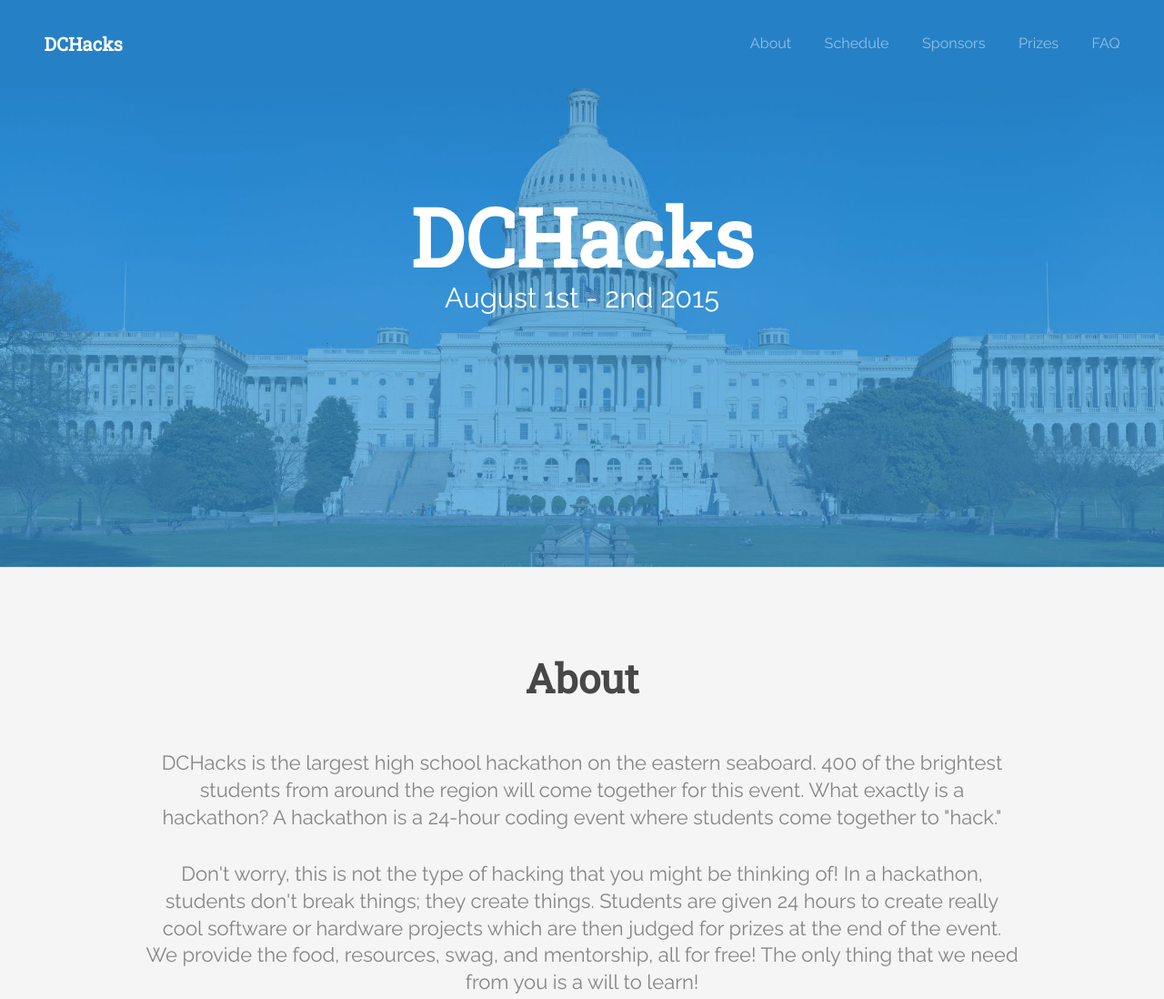
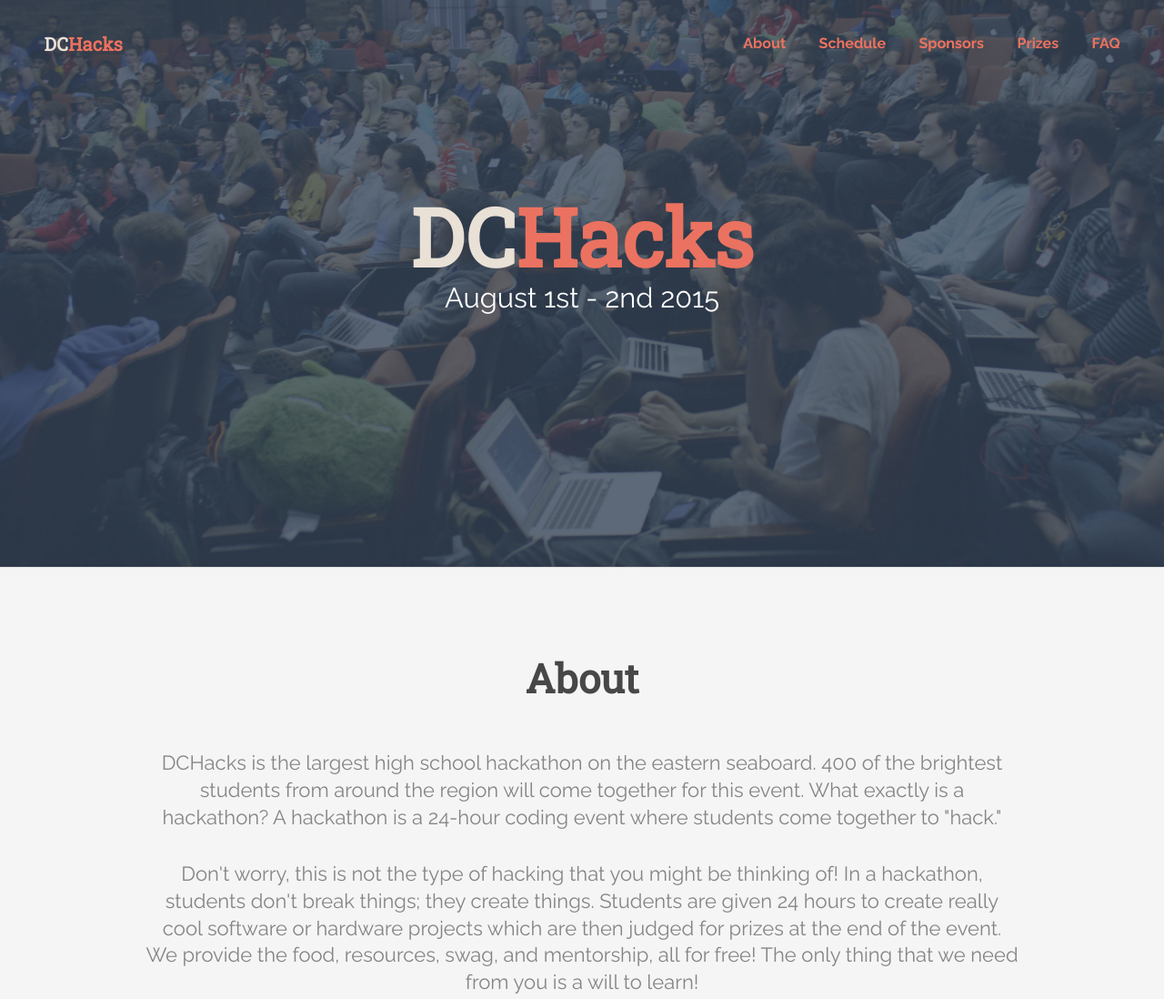
Before and after one commit to DCHacks/dchacks.github.io, a plain HTML site: page index.html in a window 1280 px wide. Shown: the top 1098 px of the page at 91% size. Drawn offline with Linux system fonts and the light colour scheme.

Commit message:
add files

```diff
--- a/css/style.css
+++ b/css/style.css
@@ -931,18 +931,18 @@
 /* Header */
 
 	body.landing #header {
-		background-color: #2680C5;
 		left: 0;
-		position: fixed;
+		position: absolute;
 		top: 0;
 	}
 
 		body.landing #header nav a {
-			color: rgba(255, 255, 255, 0.5);
+			color: #EB7260;
+			font-weight: bold;
 		}
 
 	#header {
-		background-color: #383b43;
+		background-color: transparent;
 		color: #ffffff;
 		cursor: default;
 		font-size: 1.1em;
@@ -1034,7 +1034,7 @@
 /* Banner */
 
 	#banner {
-		background-image: url("../c3-compressed.jpg");
+		background-image: url("../1.jpg");
 		background-position: center center;
 		background-size: cover;
 		color: #ffffff;
@@ -1118,7 +1118,7 @@
 			}
 
 		.wrapper.style3 {
-			background-color: #2680C5;
+			background-color: #354458;
 			color: #ffffff;
 		}
 
--- a/index.html
+++ b/index.html
@@ -27,7 +27,7 @@
 
 		<!-- Header -->
 			<header id="header">
-				<h1><a href="index.html">DCHacks</a></h1>
+				<h1><a href="index.html"><span style="color:#E9E0D6">DC</span><span style="color:#EB7260">Hacks</span></a></h1>
 				<nav id="nav">
 					<ul>
 						<li><a href="#about">About</a></li>
@@ -41,7 +41,7 @@
 
 		<!-- Banner -->
 			<section id="banner">
-				<h2>DCHacks</h2>
+				<h2><span style="color:#E9E0D6">DC</span><span style="color:#EB7260">Hacks</span></h2>
 				<p>August 1st - 2nd 2015</p>
 				<ul class="actions">
 					<li>
@@ -142,6 +142,17 @@
 					<header class="major">
 						<h2>Sponsors</h2>
 						<br>
+<!-- 						<div class="row 50% uniform">
+ -->
+<!-- 						<div class="4u">
+ -->
+<!--  							<span class="image fit">
+ -->								<img src="css/clarabridge.png">
+							<!-- </span> -->
+<!-- 						</div>
+ -->
+
+					</div>
 						<p>If you're interested in sponsoring this amazing event, please <a style="font-weight:bold;" href="mailto:sponsor@dchacks.org">contact us</a>!</p>
 					</header>
 					<!-- <div class="row 150%">
@@ -170,12 +181,12 @@
 				</div>
 			</section>
 					<!-- Two -->
-			<section id="prizes" class="wrapper style2 special">
+			<section id="prizes" style="background-color:#354458"class="wrapper style2 special">
 				<div class="container">
 					<header class="major">
-						<h2>Prizes</h2>
+						<h2 style="color:white">Prizes</h2>
 						<br>
-						<p>What's a competition without a couple of prizes? Don't worry, we're still deciding!</p>
+						<p style="color:white">What's a competition without a couple of prizes? Don't worry, we're still deciding!</p>
 					</header>
 						<!-- <div class="row 150%">
 						<div class="4u 12u$(medium)">
```
Also changed, not shown: new/index.html (+1 -1 lines), 1.jpg (added), css/clarabridge.png (added), css/github.png (added), 2 other files.
